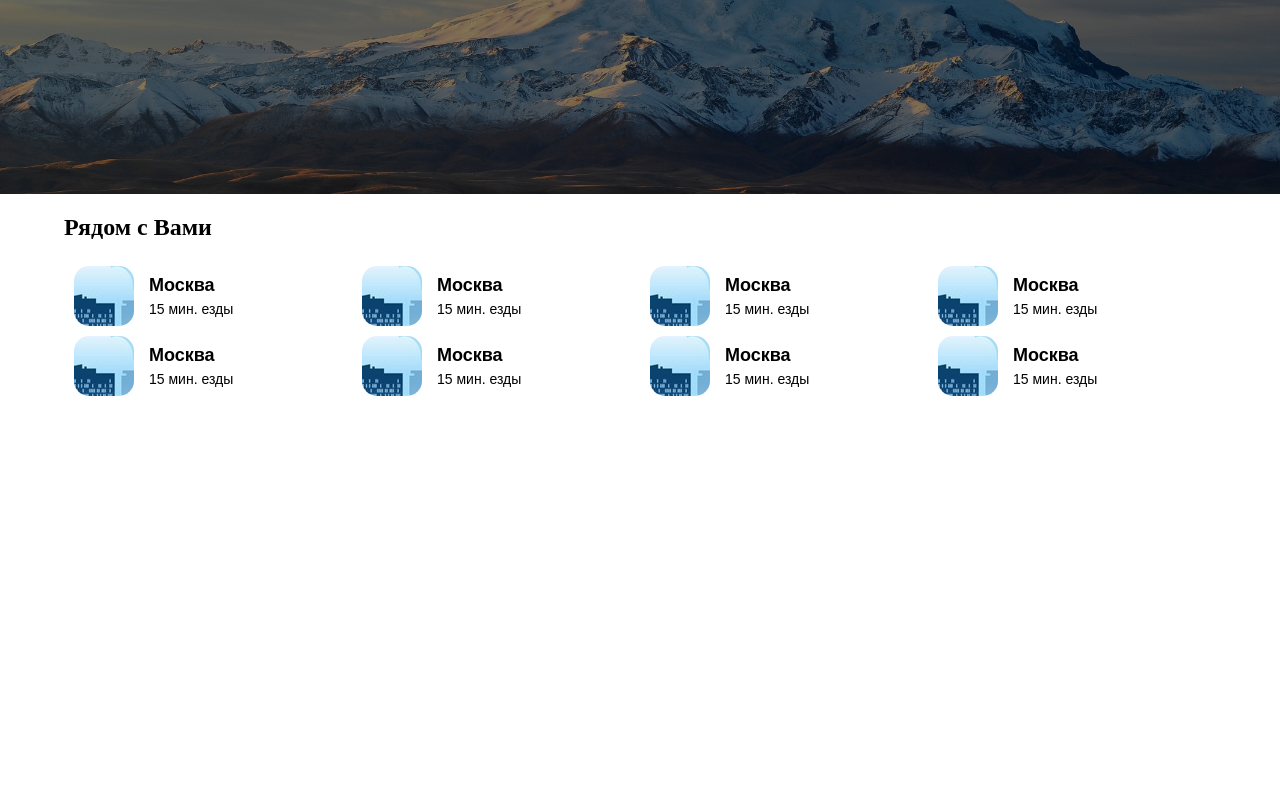
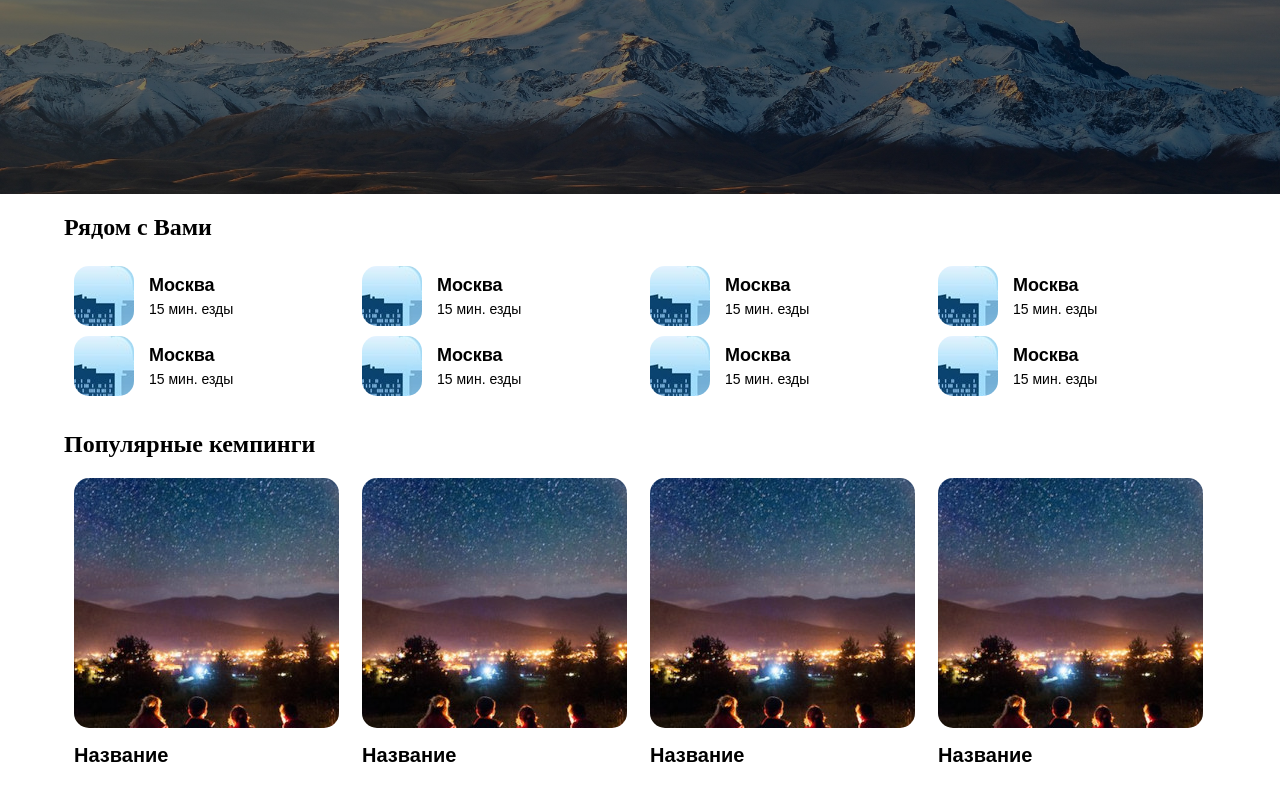
Before and after one commit to biryusal/LetsCampDev, a React app: page / in a window 1280 px wide. Shown: the part 436-1236 px from the top of the page. Before the commit the page ends 847 px from the top, so only its background shows below. Built offline with nearby package versions, Linux system fonts and the light colour scheme.

Commit message:
Добавил популярные кемпинги на главной странице.

```diff
--- a/src/js/components/Main/Main.js
+++ b/src/js/components/Main/Main.js
@@ -4,6 +4,7 @@ import Header from "../Header/Header";
 import Router from "./Router";
 import TourButton from "./TourButton";
 import NearCities from "./NearCities/NearCities";
+import PopularCampings from "./PopularCampings";
 
 export default () => {
   const [isHeaderScrolled, setHeaderScrolled] = useState(false);
@@ -29,6 +30,7 @@ export default () => {
         </div>
         <div className = "container">
           <NearCities />
+          <PopularCampings />
         </div>
       </main>
     </>
--- /dev/null
+++ b/src/js/components/Main/PopularCampings/PopularCampings.js
@@ -0,0 +1,37 @@
+import React from "react";
+import PopularCampings from "../../../../img/popularCamping.jpg";
+import "./PopularCampings.less";
+
+export default () => {
+  return (
+    <div>
+      <h2 className = "popularCampings__header">Популярные кемпинги</h2>
+      <div className = "popularCampings__wrapper">
+        <div className = "popularCampings__card">
+          <div className = "popularCampings__imgWrapper">
+            <img className = "popularCampings__img" alt = "Популярный кемпинг" src = {PopularCampings}></img>
+          </div>
+          <h2 className = "popularCampings__name">Название</h2>
+        </div>
+        <div className = "popularCampings__card">
+          <div className = "popularCampings__imgWrapper">
+            <img className = "popularCampings__img" alt = "Популярный кемпинг" src = {PopularCampings}></img>
+          </div>
+          <h2 className = "popularCampings__name">Название</h2>
+        </div>
+          <div className = "popularCampings__card">
+        <div className = "popularCampings__imgWrapper">
+            <img className = "popularCampings__img" alt = "Популярный кемпинг" src = {PopularCampings}></img>
+          </div>
+          <h2 className = "popularCampings__name">Название</h2>
+        </div>
+        <div className = "popularCampings__card">
+          <div className = "popularCampings__imgWrapper">
+            <img className = "popularCampings__img" alt = "Популярный кемпинг" src = {PopularCampings}></img>
+          </div>
+          <h2 className = "popularCampings__name">Название</h2>
+        </div>
+      </div>
+    </div>
+  )
+}
--- /dev/null
+++ b/src/js/components/Main/PopularCampings/PopularCampings.less
@@ -0,0 +1,46 @@
+.popularCampings {
+  &__wrapper {
+    display: flex;
+    flex-wrap: wrap;
+    flex-direction: column;
+    overflow-x: auto;
+    margin-bottom: 50px;
+    height: 350px;
+    @media screen and (max-width: 767px) {
+      height: 200px;
+    }
+  }
+  &__header {
+    font-family: "Golos Medium";
+    @media screen and (min-width: 1440px) {
+      font-size: 28px;
+    }
+  }
+  &__card {
+    display: flex;
+    flex-direction: column;
+    justify-content: center;
+    min-width: 250px;
+    width: 23%;
+    margin: 0 10px;
+  }
+  &__imgWrapper {
+    img {
+      border-radius: 15px;
+      object-fit: none;
+      height: 100%;
+      width: 100%;
+    }
+    @media screen and (min-width: 1440px) {
+      width: 100%;
+      height: 250px;
+    }
+    @media screen and (min-width: 768px) and (max-width: 1439px) {
+      width: 100%;
+      height: 250px;
+    }
+  }
+  &__name {
+    font-size: 20px;
+  }
+}
--- /dev/null
+++ b/src/js/components/Main/PopularCampings/index.js
@@ -0,0 +1,2 @@
+import PopularCampings from "./PopularCampings";
+export default PopularCampings;
```
